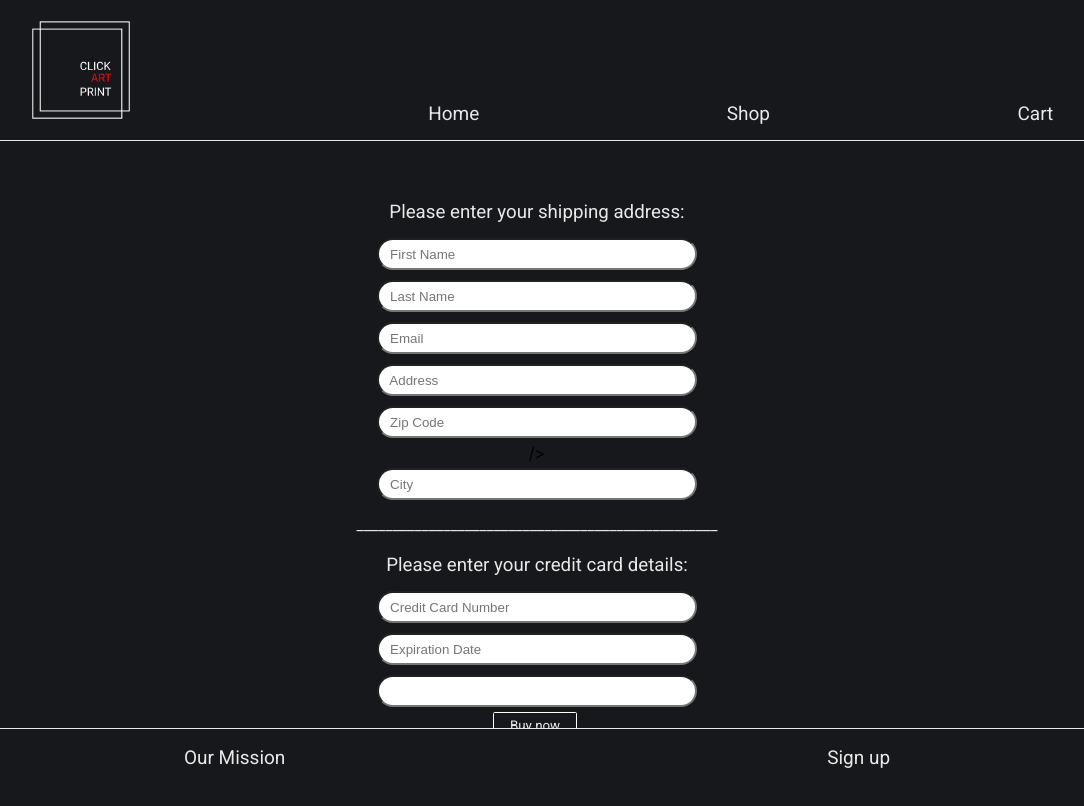
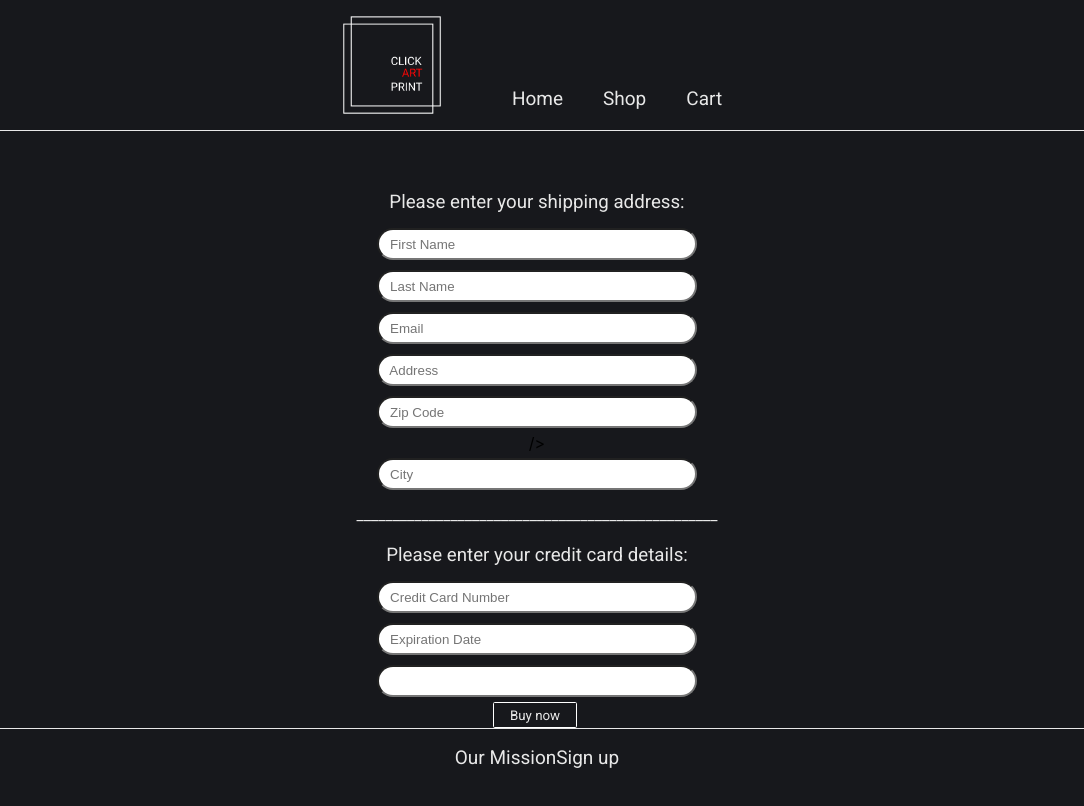
Before and after one commit to alialouies/click-art-print, a React (Create React App) app: page /checkout in a window 1280 px wide. Shown: the top 806 px of the page, without its empty margins (103-1187 px from the left). Built offline with nearby package versions, Linux system fonts and the light colour scheme.

Commit message:
styling changes

```diff
--- a/src/components/ApiMet.jsx
+++ b/src/components/ApiMet.jsx
@@ -68,7 +68,7 @@ function ApiMet(props) {
                     <h3> {resultItem.title}</h3>
 
                     <h4>By {resultItem.artistDisplayName}</h4>
-                    <h4 style={{ color: "red" }}>Price: {price} €</h4>
+                    <h4>Price: {price} €</h4>
                     <button onClick={(e) => addCart(resultItem, e)}>
                       add to cart <i class="fas fa-shopping-cart"></i>
                     </button>
--- a/src/components/Navbar.jsx
+++ b/src/components/Navbar.jsx
@@ -8,12 +8,15 @@ function Navbar() {
       <nav className="navbar">
         <div className="navbar-container">
           <ul>
+           <div id="logo">
               <li>
                 <Link to="/" className="navbar-logo">
                   <img src={img} width={120} height={120} />
                 </Link>
               </li>
+           </div>
 
+            <div id="list-wrapper">
               <li>
                 <Link to="/">Home</Link>
               </li>
@@ -23,6 +26,7 @@ function Navbar() {
               <li>
                 <Link to="/cart">Cart</Link>
               </li>
+            </div>
 
             {/* <li>
               <Link to="/checkout">Checkout</Link>
--- a/src/components/Photography.jsx
+++ b/src/components/Photography.jsx
@@ -58,7 +58,7 @@ function Photography(props) {
                     <div className="test">
                       <h3>Artist: {object[2]}</h3>
                       <h4>Title: {object[1]}</h4>
-                      <h4 style={{ color: "#FA1A05" }}>Price: {price} €</h4>
+                      <h4>Price: {price} €</h4>
                       <button onClick={(e) => addCart(object, e)}>
                         add to cart <i class="fas fa-shopping-cart"></i>
                       </button>
--- a/src/components/Pictures.jsx
+++ b/src/components/Pictures.jsx
@@ -55,7 +55,7 @@ function Pictures(props) {
                   <div className="test">
                     <h3>Artist: {artItem[2]}</h3>
                     <h4>Title: {artItem[1]}</h4>
-                    <h4 style={{ color: "#FA1A05" }}>Price: {price} €</h4>
+                    <h4>Price: {price} €</h4>
 
                     <button onClick={(e) => addCart(artItem, e)}>
                       add to cart <i class="fas fa-shopping-cart"></i>
--- a/src/components/PrintArt.jsx
+++ b/src/components/PrintArt.jsx
@@ -57,7 +57,7 @@ function PrintArt(props) {
                     <div className="test">
                     <h3>Artist: {artItem[2]}</h3>
                     <h4>Title: {artItem[1]}</h4>
-                    <h4 style={{color: "#FA1A05"}}>Price: {price} €</h4>
+                    <h4>Price: {price} €</h4>
                     <button onClick={(e) => addCart(artItem, e)}>
                       add to cart <i class="fas fa-shopping-cart"></i>
                     </button>
--- a/src/components/PrintArtSearch.jsx
+++ b/src/components/PrintArtSearch.jsx
@@ -49,7 +49,7 @@ function PrintArtSearch(props) {
                   <div className="test">
                     <h3>Artist: {artItem[2]}</h3>
                     <h4>Title: {artItem[1]}</h4>
-                    <h4 style={{ color: "#FA1A05" }}>Price: {price} €</h4>
+                    <h4>Price: {price} €</h4>
                     <button onClick={(e) => addCart(artItem, e)}>
                       add to cart <i class="fas fa-shopping-cart"></i>
                     </button>
--- a/src/components/pages/Cart.jsx
+++ b/src/components/pages/Cart.jsx
@@ -34,7 +34,7 @@ function Cart(props) {
                   <div className="test">
                     <h3>Artist: {product[2]}</h3>
                     <h4>Title: {product[1]}</h4>
-                    <h4 style={{ color: "red" }}>Price: {price} €</h4>
+                    <h4>Price: {price} €</h4>
                     <button onClick={() => deleteProduct(index)}>Delete</button>
                   </div>
                 </div>
@@ -49,13 +49,6 @@ function Cart(props) {
            <Link to='/checkout'>Check out</Link>
          </button>
        </div>
-       <br/>
-       <br/>
-       <br/>
-       <br/>
-       <br/>
-       <br/>
-       <br/>
        </>
     )
 }
--- a/src/css/Navbar.css
+++ b/src/css/Navbar.css
@@ -7,6 +7,7 @@ li > a {
     color: #E8E8E8;
 
     padding-right: -300px;
+
 }
 
 li {
@@ -14,15 +15,13 @@ li {
 }
 
 li > a:hover {
-    color: #FF1304;
-    text-decoration: underline;
+
 }
 
 ul {
     list-style: none;
     display: flex;
-
-    justify-content: space-around;
+    justify-content: center;
     align-items: baseline;
     border-bottom-style:solid;
     border-bottom-width: thin;
@@ -33,10 +32,24 @@ ul {
     /* background-color: red; */
 }
 
+#list-wrapper {
+    display: flex;
+}
+
+#list-wrapper a:hover {
+    color: #E8E8E8;
+    border-bottom: double #FF1304;
+    border-radius: 255px 15px 225px 15px/15px 225px 15px 255px;
+}
+
+#list-wrapper li {
+  padding: 20px;
+}
+
 
 .navbar-logo img {
- margin-bottom: -10px;
-    margin-top: 10px;
+    margin-bottom: -20px;
+    margin-top: 5px;
     margin-right: 5vh;
 }
 .footer {
```
Also changed, not shown: src/components/MainShop.jsx (deleted, +0 -11 lines), src/components/Button.jsx (deleted). Lines whose indentation alone changed are shown as unchanged.
